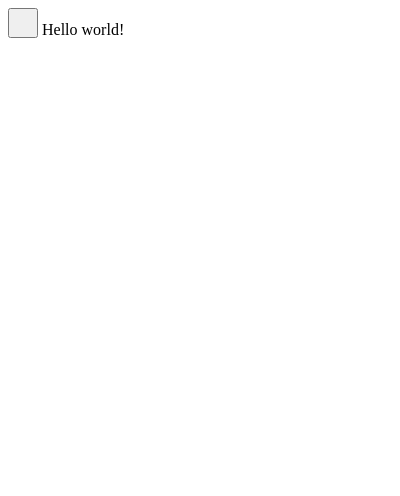
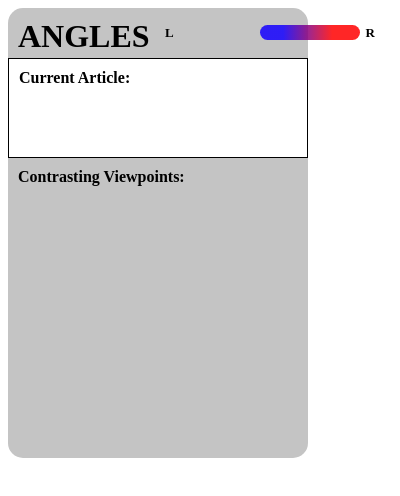
Before and after one commit to abhaybd/angles, a browser extension: page popup.html in a window 400 px wide. Drawn offline with Linux system fonts and the light colour scheme.

Commit message:
add popup ui, v1

```diff
--- /dev/null
+++ b/popup.css
@@ -0,0 +1,93 @@
+body{
+    border-radius:15px;
+}
+
+button{
+    height: 30px;
+    width: 30px;
+    outline:none;
+}
+
+.indicator-l{
+    position: absolute;
+    display:inline-block;
+    font-size: small;
+    top:25px;
+    left:165px;
+}
+
+.indicator-r{
+    position: absolute;
+    display:inline-block;
+    font-size: small;
+    top:25px;
+    right:25px;
+}
+.popup-top{
+    display: flex;
+    white-space: nowrap;
+    width: 300px;
+    height: 50px;
+    background: #C4C4C4;
+    /* border: 1px solid #000000; */
+    box-sizing: border-box;
+    border-radius:  15px 15px 0px 0px;
+}
+
+.popup-source{
+    display: inline-block;
+    font-weight: bold;
+    font-size: 2em;
+    padding: 10px;
+}
+
+.bias-bar{
+    position: absolute;
+    display:inline-block;
+    top:15px;
+    right: 30px;
+    width: 100px;
+    height: 15px;
+    background: linear-gradient(90deg, rgba(20, 0, 255, 0.85) 23.18%, rgba(255, 0, 0, 0.85) 72.27%);
+    /* border: 1px solid #231414; */
+    box-sizing: border-box;
+    border-radius: 15px;
+    margin: 10px;
+}
+
+.popup-mid{
+    display:flex;
+    white-space: nowrap;
+    width: 300px;
+    height: 100px;
+    background: #FFFFFF;
+    border: 1px solid #000000;
+    box-sizing: border-box;
+}
+
+.section-title{
+    display: inline-block;
+    font-weight: bold;
+    font-size: 1em;
+    padding: 10px;
+}
+
+.popup-bottom{
+    display:flex;
+    white-space: nowrap;
+    width: 300px;
+    height: 300px;
+    background: #C4C4C4;
+    /* border: 1px solid #000000; */
+    box-sizing: border-box;
+    border-radius: 0px 0px 15px 15px;
+    overflow: auto;
+}
+/*
+.current-article{
+
+}
+
+.contrasting-article{
+
+}  */
--- a/popup.html
+++ b/popup.html
@@ -2,18 +2,42 @@
 <html lang="en">
 <head>
     <meta charset="UTF-8">
-    <title>Title</title>
-    <style>
-        button{
-            height: 30px;
-            width: 30px;
-            outline:none;
-        }
-    </style>
+    <title>ANGLES</title>
+    <link rel="stylesheet" type="text/css" href="popup.css">
 </head>
 <body>
-    <button id = "changeColor"></button>
+    <!-- <button id = "changeColor"></button> -->
+    <div class = "popup-top">
+        <div class = "popup-source">
+            ANGLES
+            <div class ="indicator-l">
+                L
+            </div>
+            <div class = "bias-bar"></div>
+            <div class="indicator-r">
+                R
+            </div>
+
+        </div>
+        </div>
+    </div>
+    <div class = "popup-mid">
+        <div class = "section-title">
+            Current Article:
+        </div>
+        <div class = "current-article">
+
+        </div>
+    </div>
+    <div class = "popup-bottom">
+        <div class = "section-title">
+            Contrasting Viewpoints:
+        </div>
+        <div class = "contrasting-article">
+
+        </div>
+    </div>
+
     <script src = "content.js"></script>
-Hello world!
 </body>
 </html>
```
Also changed, not shown: background.js (line endings or trailing spaces).
